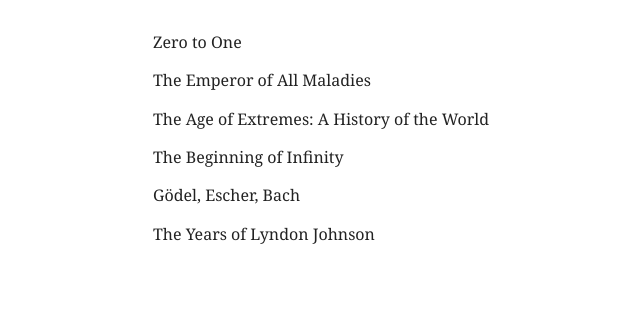
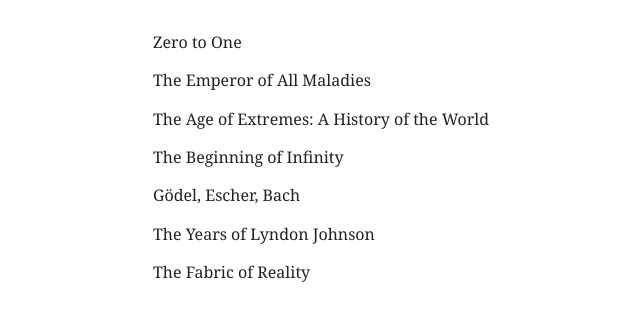
Before and after one commit to an0308x/an0308x.github.io, a plain HTML site: page reading-list.html in a window 1280 px wide. Shown: the part 184-504 px from the top of the page, without its empty margins (162-802 px from the left). Drawn offline with Linux system fonts and the light colour scheme.

Commit message:
Update reading-list.html

```diff
--- a/reading-list.html
+++ b/reading-list.html
@@ -73,6 +73,7 @@
             <li>The Beginning of Infinity</li>
             <li>Gödel, Escher, Bach</li>
             <li>The Years of Lyndon Johnson</li>
+            <li>The Fabric of Reality</li>
         </ul>
     </main>
 </body>
```
